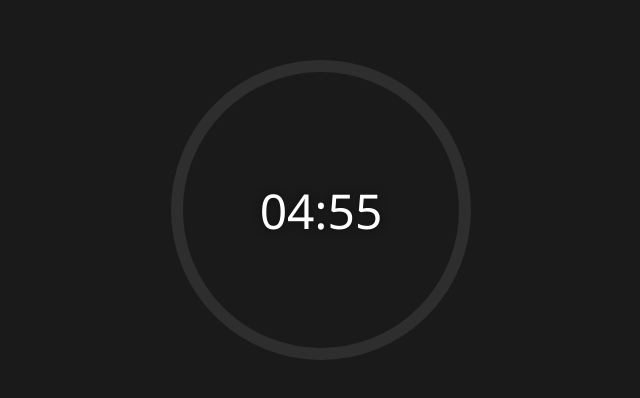
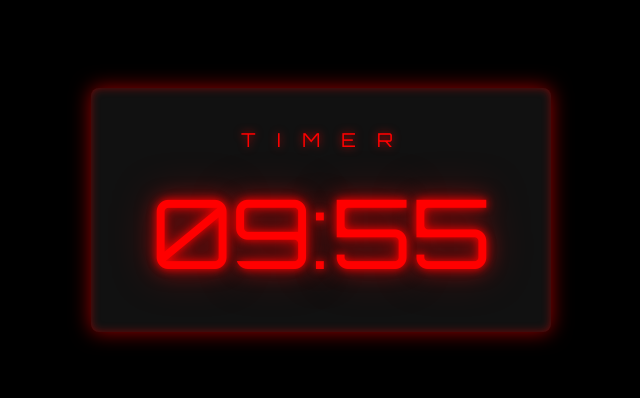
Before and after one commit to ZeeAppDeveloper/Tiktok, a plain HTML site: page index.html in a window 1280 px wide. Shown: the part 190-588 px from the top of the page, without its empty margins (319-959 px from the left). Drawn offline with Linux system fonts and the light colour scheme.

Commit message:
Update index.html

```diff
--- a/index.html
+++ b/index.html
@@ -1,101 +1,73 @@
 <!DOCTYPE html>
 <html lang="tr">
 <head>
-  <meta charset="UTF-8" />
-  <title>Modern Circular Countdown</title>
+  <meta charset="UTF-8">
+  <title>LED Style Countdown Timer</title>
+  <link href="https://fonts.googleapis.com/css2?family=Orbitron:wght@400;700&display=swap" rel="stylesheet">
   <style>
-    :root {
-      --size: 300px;
-      --thickness: 12px;
-      --font: 'Segoe UI', sans-serif;
-      --bg-circle: #2e2e2e;
-      --fg-circle: linear-gradient(135deg, #ff5f6d, #ffc371);
-      --text-color: #ffffff;
-    }
     * { box-sizing: border-box; margin: 0; padding: 0; }
     body {
-      background: #1a1a1a;
+      background: #000;
       height: 100vh;
       display: flex;
       align-items: center;
       justify-content: center;
-      font-family: var(--font);
+      font-family: 'Orbitron', sans-serif;
     }
-    .countdown {
-      position: relative;
-      width: var(--size);
-      height: var(--size);
+    .timer-container {
+      background: #111;
+      padding: 40px 60px;
+      border-radius: 8px;
+      box-shadow: 0 0 20px rgba(255,0,0,0.6), inset 0 0 10px rgba(255,0,0,0.4);
+      text-align: center;
     }
-    .countdown svg {
-      transform: rotate(-90deg);
+    .timer-title {
+      font-size: 1.2rem;
+      color: #f00;
+      letter-spacing: 8px;
+      margin-bottom: 20px;
+      text-shadow: 0 0 8px rgba(255,0,0,0.8);
     }
-    .countdown circle {
-      fill: none;
-      stroke-width: var(--thickness);
-      r: calc((var(--size) - var(--thickness)) / 2);
-      cx: calc(var(--size) / 2);
-      cy: calc(var(--size) / 2);
-    }
-    .bg {
-      stroke: var(--bg-circle);
-    }
-    .fg {
-      stroke: var(--fg-circle);
-      stroke-linecap: round;
-      stroke-dasharray: calc(2 * 3.1416 * ((var(--size) - var(--thickness)) / 2));
-      stroke-dashoffset: 0;
-      transition: stroke-dashoffset 1s linear;
-    }
-    .timer-text {
-      position: absolute;
-      top: 50%; left: 50%;
-      transform: translate(-50%, -50%);
-      color: var(--text-color);
-      font-size: 3rem;
-      text-shadow: 0 0 8px rgba(0,0,0,0.5);
+    .timer-display {
+      font-size: 6rem;
+      color: #f00;
+      text-shadow:
+        0 0 8px rgba(255,0,0,1),
+        0 0 20px rgba(255,0,0,0.7),
+        0 0 40px rgba(255,0,0,0.5);
     }
   </style>
 </head>
 <body>
-  <div class="countdown">
-    <svg width="var(--size)" height="var(--size)">
-      <circle class="bg"></circle>
-      <circle class="fg"></circle>
-    </svg>
-    <div class="timer-text">00:00</div>
+
+  <div class="timer-container">
+    <div class="timer-title">T I M E R</div>
+    <div class="timer-display" id="display">10:00</div>
   </div>
 
   <script>
-    // Ayarlar
-    const totalSeconds = 5 * 60; // 5 dakika = 300s
-    let remaining = totalSeconds;
+    // Başlangıç süresini saniye cinsinden ayarla:
+    let remaining = 10 * 60; // örn. 10 dakika = 600 saniye
 
-    // DOM elemanları
-    const fgCircle = document.querySelector('.fg');
-    const textEl   = document.querySelector('.timer-text');
-    const radius   = fgCircle.r.baseVal.value;
-    const circumference = 2 * Math.PI * radius;
+    const displayEl = document.getElementById('display');
 
-    fgCircle.style.strokeDasharray = circumference;
+    function formatTime(sec) {
+      const m = String(Math.floor(sec / 60)).padStart(2, '0');
+      const s = String(sec % 60).padStart(2, '0');
+      return `${m}:${s}`;
+    }
 
-    function update() {
-      // Zaman formatı
-      const m = String(Math.floor(remaining / 60)).padStart(2, '0');
-      const s = String(remaining % 60).padStart(2, '0');
-      textEl.textContent = `${m}:${s}`;
-
-      // Çember animasyonu
-      const percent = remaining / totalSeconds;
-      fgCircle.style.strokeDashoffset = circumference * (1 - percent);
-
+    function tick() {
+      displayEl.textContent = formatTime(remaining);
       if (remaining > 0) {
         remaining--;
-        setTimeout(update, 1000);
+        setTimeout(tick, 1000);
       }
     }
 
-    // Başlat
-    update();
+    // Sayaçı başlat
+    tick();
   </script>
+
 </body>
 </html>
```
